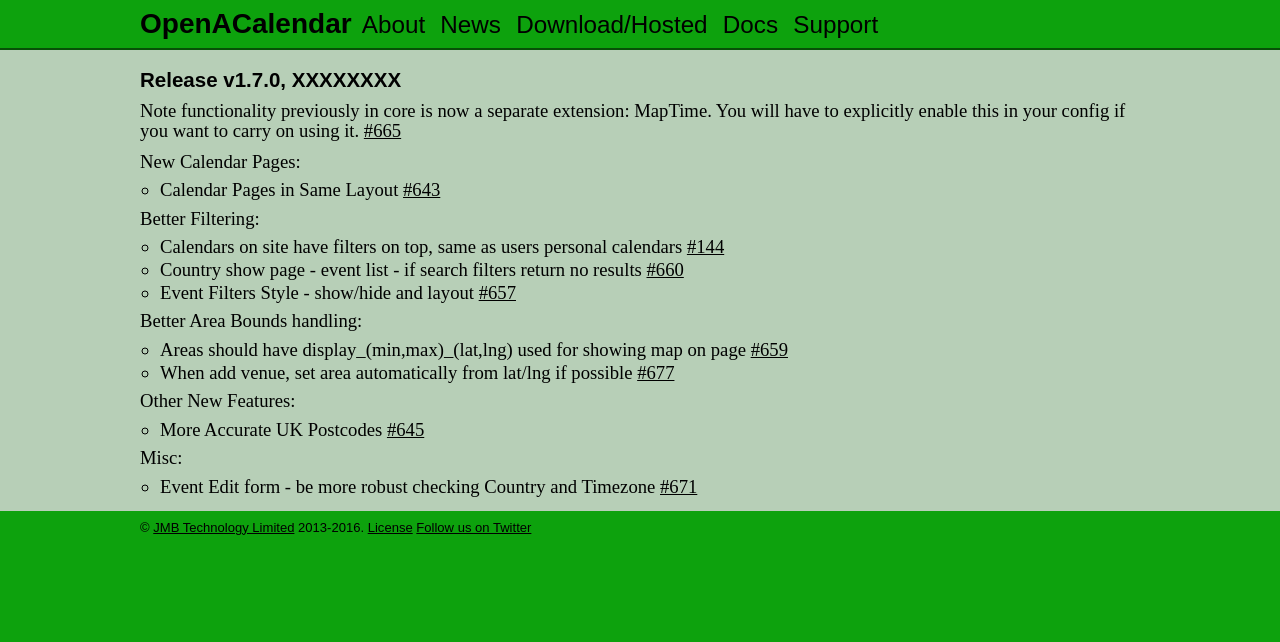
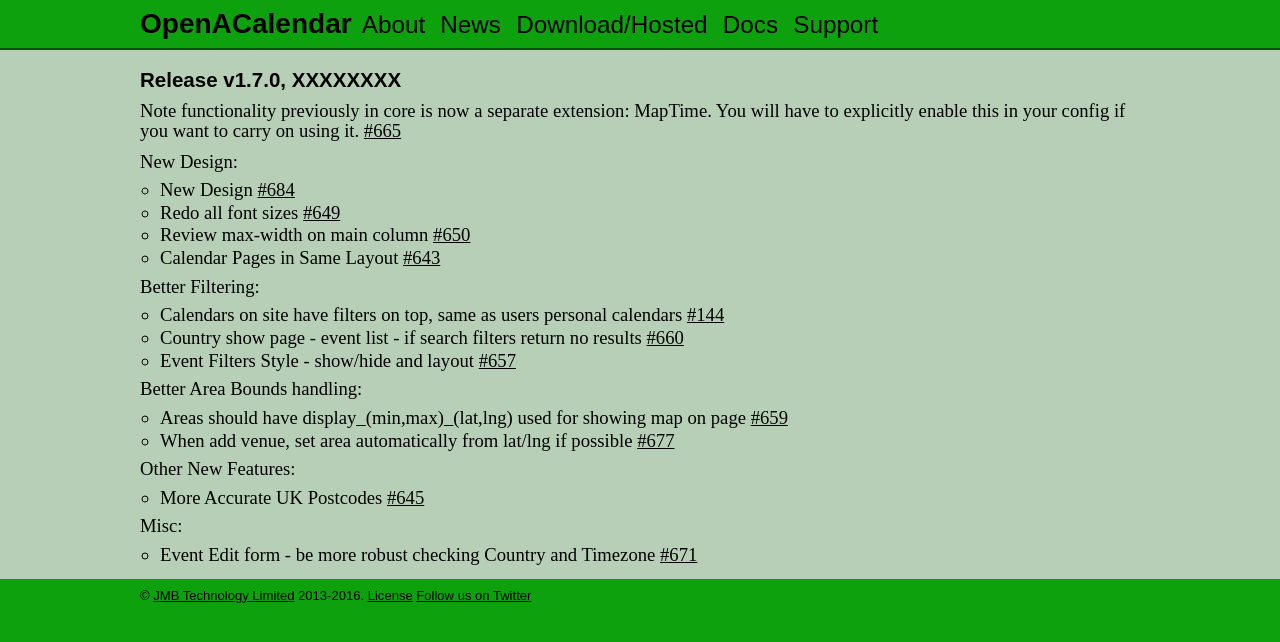
Before and after one commit to OpenACalendar/openacalendar.github.io, a Jekyll site: the page built from webapp/release/1.7.0.html, in a window 1280 px wide. Shown: the top 642 px of the page. Built offline with Jekyll 4.4.1, drawn with Linux system fonts in a browser that asks for light colours.

Commit message:
More release notes

```diff
--- a/webapp/release/1.7.0.html
+++ b/webapp/release/1.7.0.html
@@ -15,9 +15,12 @@
 	You will have to explicitly enable this in your config if you want to carry on using it.
 	<a href="https://github.com/OpenACalendar/OpenACalendar-Web-Core/issues/665">#665</a></p>
 
-<p>New Calendar Pages:</p>
+<p>New Design:</p>
 
 <ul class="normallist">
+	<li>New Design <a href="https://github.com/OpenACalendar/OpenACalendar-Web-Core/issues/684">#684</a></li>
+	<li>Redo all font sizes <a href="https://github.com/OpenACalendar/OpenACalendar-Web-Core/issues/649">#649</a></li>
+	<li>Review max-width on main column <a href="https://github.com/OpenACalendar/OpenACalendar-Web-Core/issues/650">#650</a></li>
 	<li>Calendar Pages in Same Layout <a href="https://github.com/OpenACalendar/OpenACalendar-Web-Core/issues/643">#643</a></li>
 </ul>
 
```
